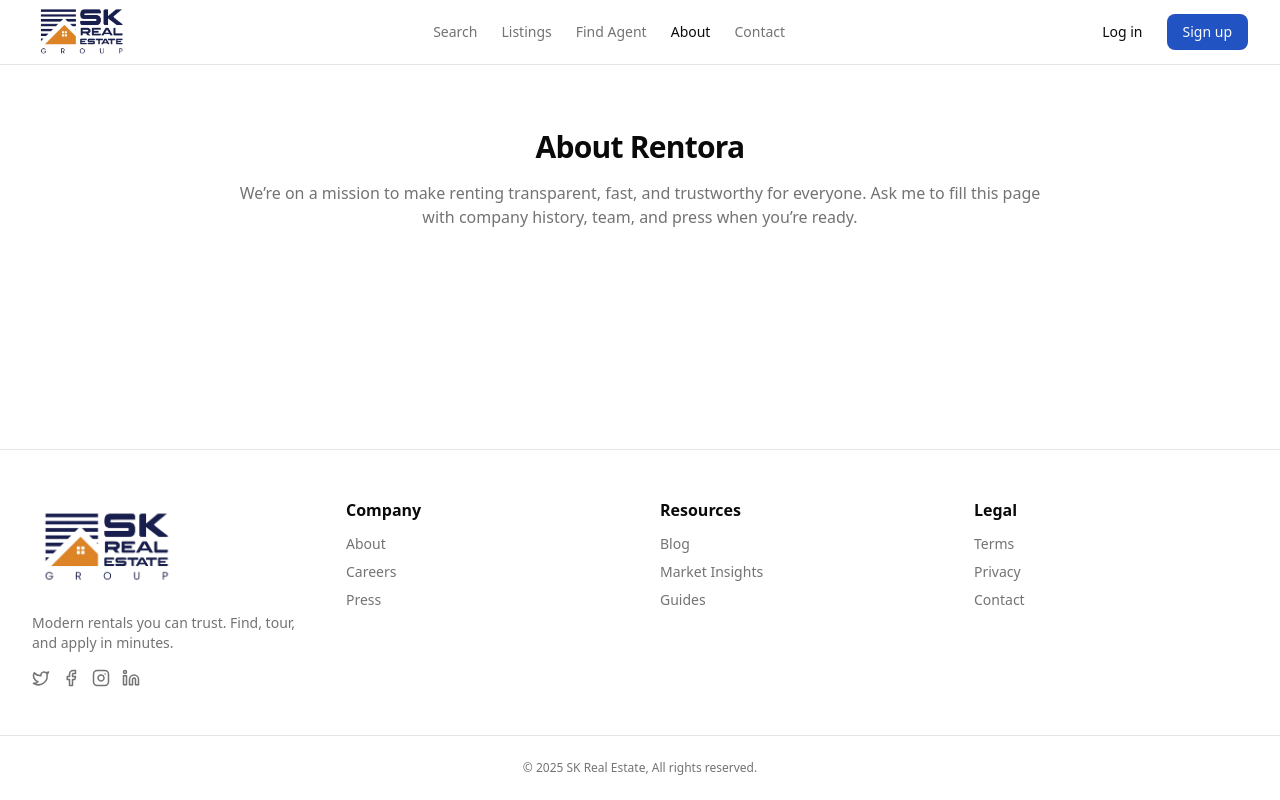
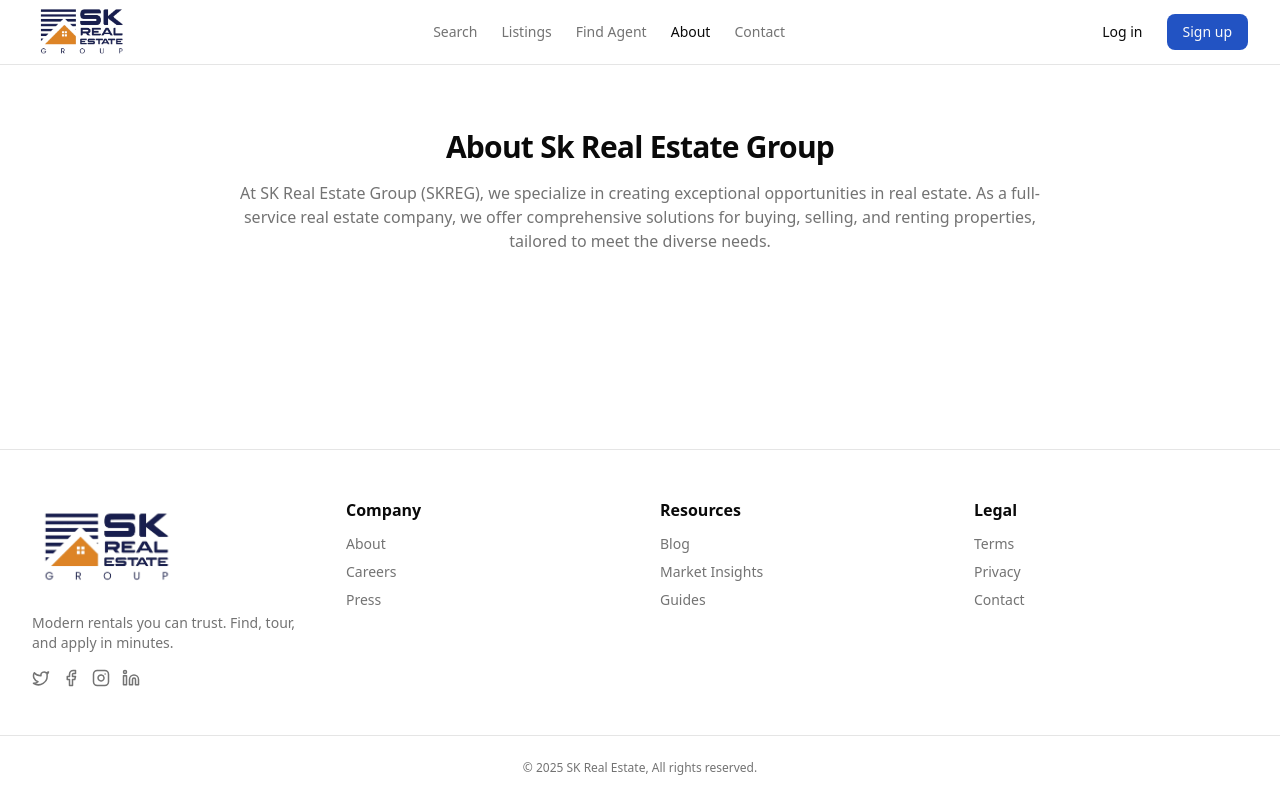
Before and after one commit to Shatab99/Property-rent-erpcap, a Next.js app: page /about in a window 1280 px wide. Built offline with nearby package versions, Linux system fonts and the light colour scheme.

Commit message:
feat(About): Update company description and title to reflect Sk Real Estate Group feat(FindAgent): Add construction notice for upcoming features

```diff
--- a/src/pages/About.tsx
+++ b/src/pages/About.tsx
@@ -3,11 +3,9 @@ export default function About() {
     <div className="bg-white">
       <section className="py-16">
         <div className="mx-auto max-w-4xl px-4 sm:px-6 lg:px-8 text-center">
-          <h1 className="text-3xl font-bold tracking-tight">About Rentora</h1>
+          <h1 className="text-3xl font-bold tracking-tight">About Sk Real Estate Group</h1>
           <p className="mt-4 text-muted-foreground">
-            We’re on a mission to make renting transparent, fast, and
-            trustworthy for everyone. Ask me to fill this page with company
-            history, team, and press when you’re ready.
+            At SK Real Estate Group (SKREG), we specialize in creating exceptional opportunities in real estate. As a full-service real estate company, we offer comprehensive solutions for buying, selling, and renting properties, tailored to meet the diverse needs.
           </p>
         </div>
       </section>
--- a/src/pages/FindAgent.tsx
+++ b/src/pages/FindAgent.tsx
@@ -75,8 +75,11 @@ export default function FindAgent() {
               </SelectContent>
             </Select>
           </div>
+          <div>
+            <p className="text-3xl font-semibold text-center mt-28 animate-pulse">Feature under construction....</p>
+          </div>
 
-          <div className="mt-6 grid gap-4">
+          {/* <div className="mt-6 grid gap-4">
             {filtered.map((a) => (
               <AgentCard key={a.id} agent={a} />
             ))}
@@ -85,7 +88,7 @@ export default function FindAgent() {
                 No agents match your filters.
               </div>
             )}
-          </div>
+          </div> */}
         </div>
       </section>
     </div>
```
